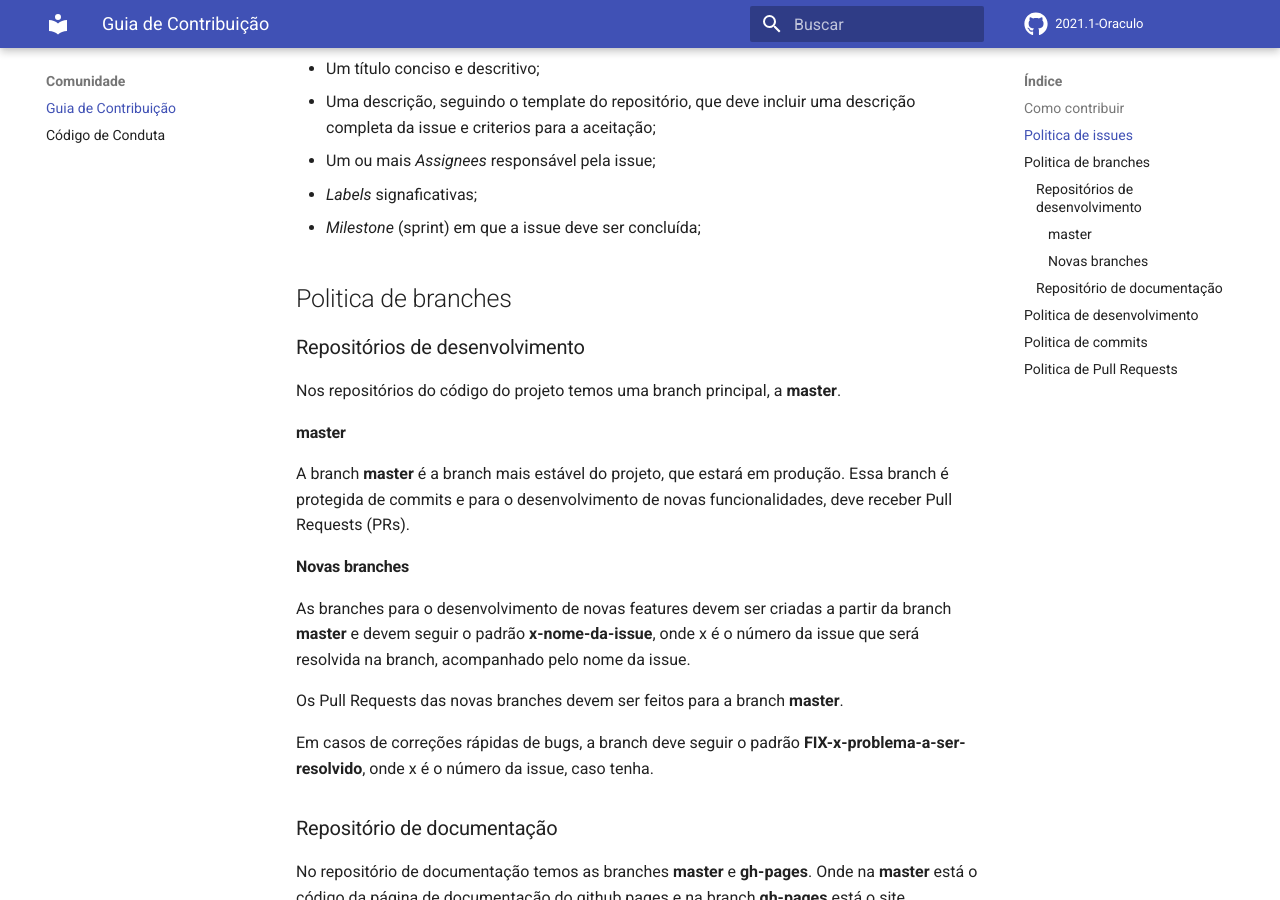
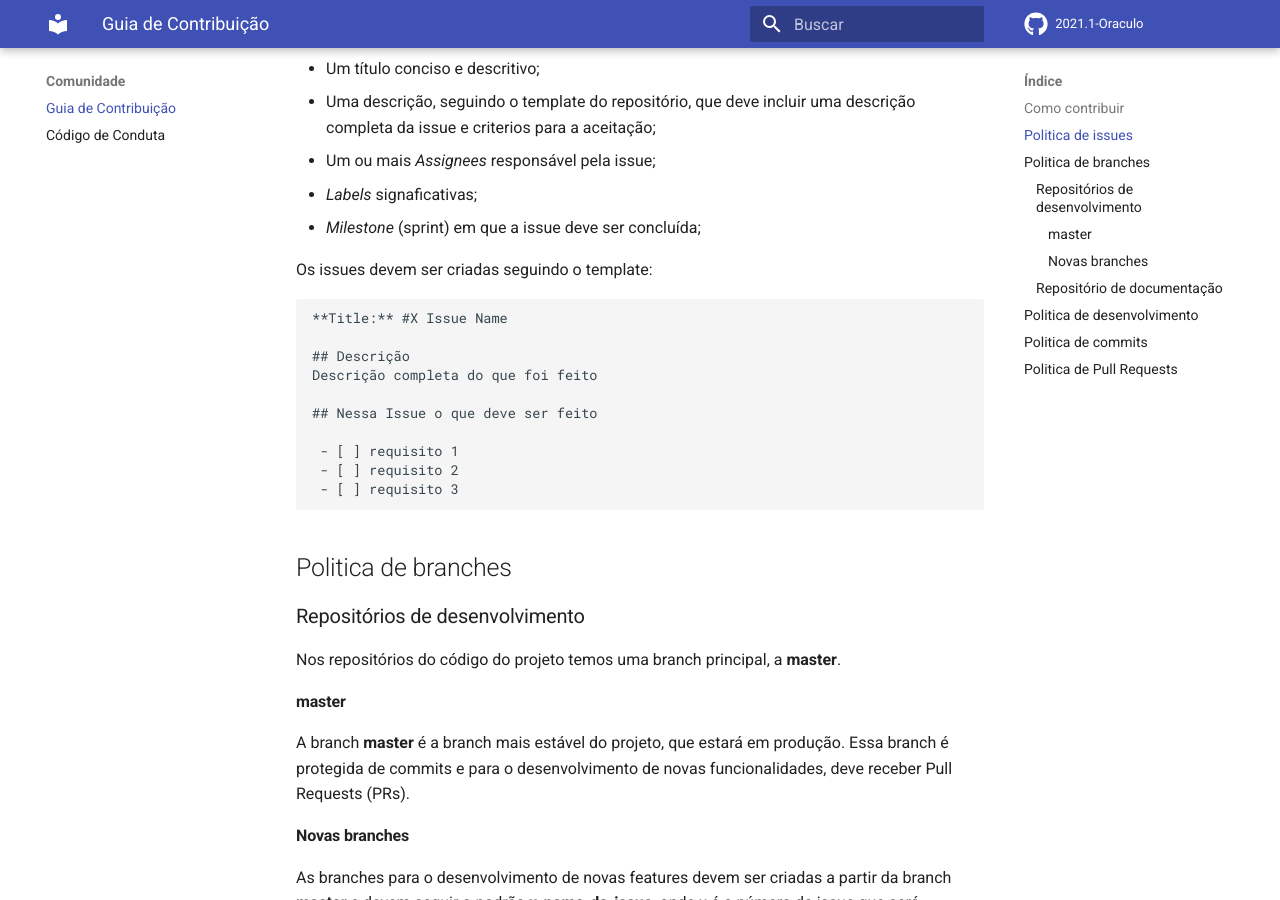
Before and after one commit to fga-eps-mds/2021.1-Oraculo, an MkDocs documentation site: the page built from docs/CONTRIBUTING.md, in a window 1280 px wide and 900 px high, scrolled down 866 px. Built offline with MkDocs 1.6.1 and Material for MkDocs 9.7.7, drawn with Linux system fonts in a browser that asks for light colours; comment, search, counter and statistics services are not loaded.

Commit message:
update Cutributing with issue template

````diff
--- a/docs/CONTRIBUTING.md
+++ b/docs/CONTRIBUTING.md
@@ -29,6 +29,21 @@ As issues devem conter:
 - Um ou mais *Assignees* responsável pela issue;
 - *Labels* signaficativas;
 - *Milestone* (sprint) em que a issue deve ser concluída;
+
+Os issues devem ser criadas seguindo o template:
+
+```
+**Title:** #X Issue Name
+
+## Descrição
+Descrição completa do que foi feito
+
+## Nessa Issue o que deve ser feito
+
+ - [ ] requisito 1
+ - [ ] requisito 2
+ - [ ] requisito 3
+```
 
 ## Politica de branches
 
````
